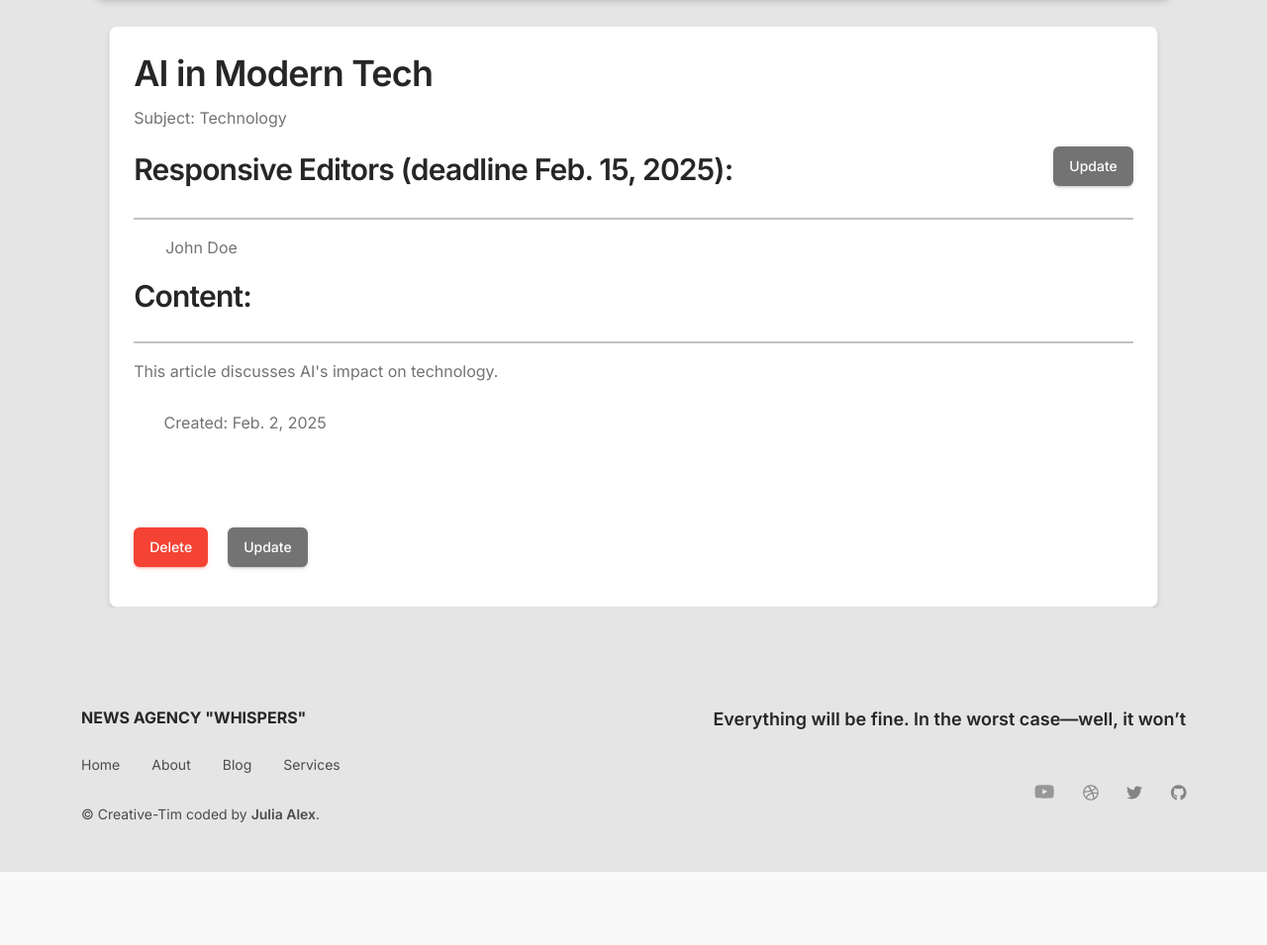
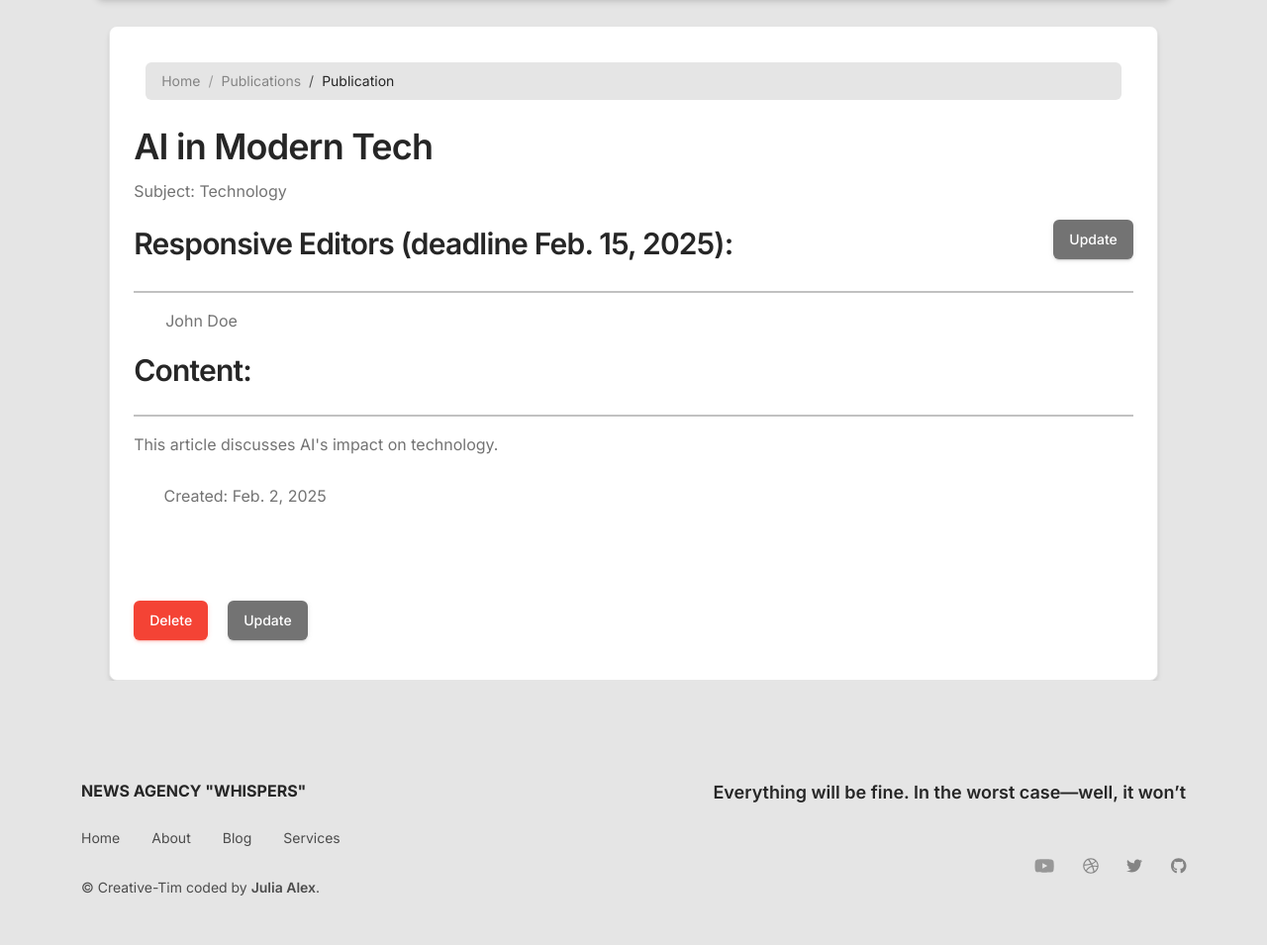
Before and after one commit to julia4406/news-agency-manager, a Django app: page /publications/1/ in a window 1280 px wide. Shown: the part 72-1027 px from the top of the page at 99% size. Before the commit the page ends 953 px from the top, so only its background shows below. Run offline with Django 5.2, Linux system fonts and the light colour scheme; data comes from the database, SQL or seed files in the repository; some libraries are stand-ins or nearby versions.

Commit message:
Added breadcrumbs to publication-detail.html

```diff
--- a/templates/manager_app/publication-detail.html
+++ b/templates/manager_app/publication-detail.html
@@ -8,6 +8,22 @@
 	<div class="content-container">
   <div class="container mt-5">
     <div class="card shadow p-4">
+
+		<!--breadcrumbs-->
+	<div class="container py-2 mt-1">
+  <div class="row">
+    <nav aria-label="breadcrumb">
+      <ol class="breadcrumb">
+        <li class="breadcrumb-item text-dark opacity-5">
+					<a href="{% url 'manager_app:index' %}">Home</a></li>
+        <li class="breadcrumb-item text-dark opacity-5">
+					<a href="{% url 'manager_app:publication-list' %}">Publications</a></li>
+        <li class="breadcrumb-item text-dark active" aria-current="page">Publication</li>
+      </ol>
+    </nav>
+  </div>
+</div>
+	<!--end breadcrumbs-->
 
 		<!-- CONTENT -->
 		  <h2>{{ publication.title }}</h2>
--- a/templates/manager_app/publication_form.html
+++ b/templates/manager_app/publication_form.html
@@ -9,12 +9,9 @@
   <div class="container mt-5">
     <div class="card shadow p-4">
 
-		<!-- CONTENT -->
-
 	<!--breadcrumbs-->
 	<div class="container py-2 mt-1">
   <div class="row">
-
     <nav aria-label="breadcrumb">
       <ol class="breadcrumb">
         <li class="breadcrumb-item text-dark opacity-5">
@@ -29,6 +26,8 @@
   </div>
 </div>
 	<!--end breadcrumbs-->
+
+		<!-- CONTENT -->
 
 		<h1>{{ publication|yesno:"Update,Create" }} publication</h1>
 
```
